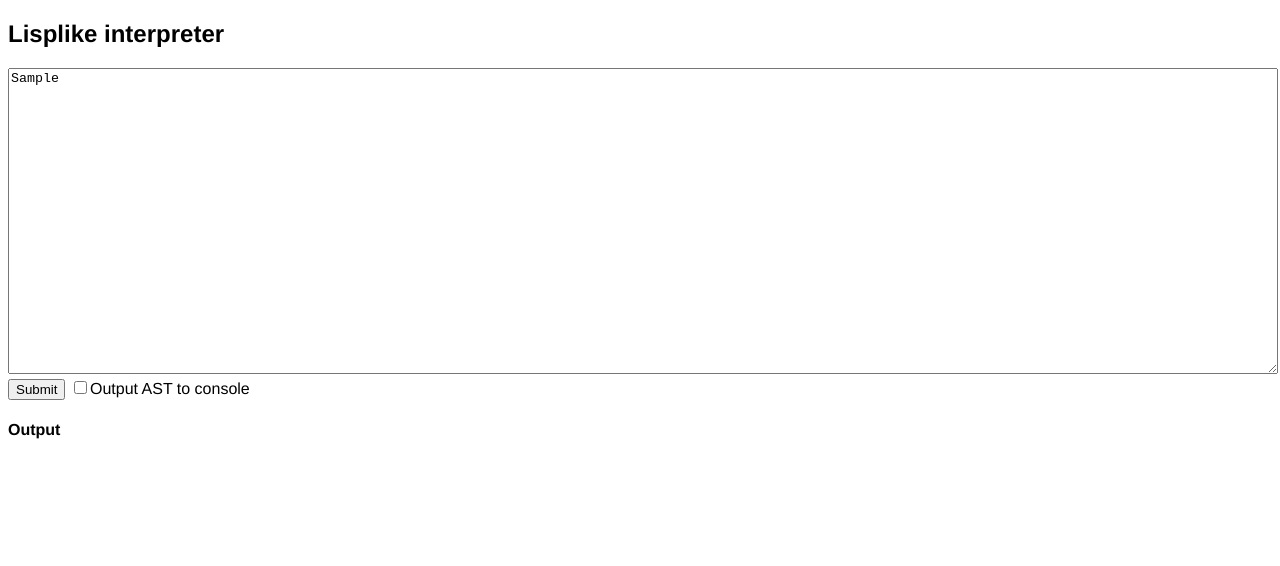
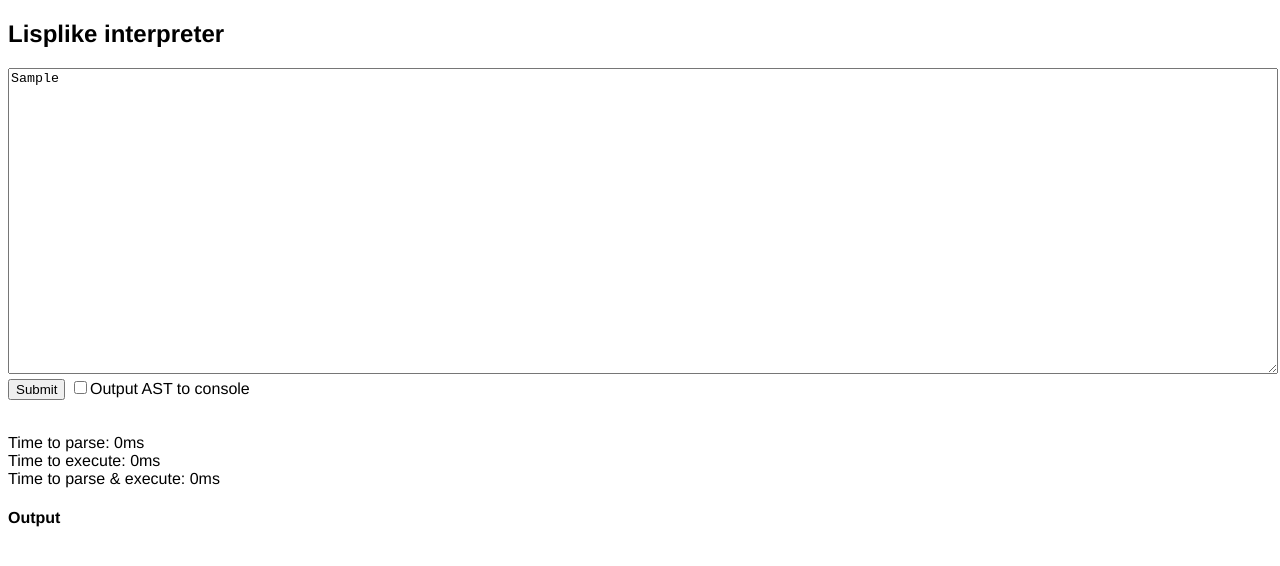
Before and after one commit to sfplayer247/lisplike, a website built with Parcel: page tryit.html in a window 1280 px wide. Both pictures are taken after typing "Sample" into the empty fields and a click on the button "Submit". Built offline with nearby package versions, Linux system fonts and the light colour scheme.

Commit message:
Added execution and parse time measurements to the interpreter.

```diff
--- a/package.json
+++ b/package.json
@@ -13,7 +13,6 @@
   },
   "devDependencies": {
     "@types/jest": "23.3.9",
-    "jsdoc": "3.5.5",
     "parcel-bundler": "^1.6.1"
   },
   "keywords": []
--- a/tryit.html
+++ b/tryit.html
@@ -19,6 +19,7 @@
     <textarea id="input"></textarea> <br />
     <button id="runcode">Submit</button>
 	  <input type="checkbox" id="parseCheckbox">Output AST to console
+    <p id="time"></p>
     <h4>Output</h4>
     <p id="output"></p>
     <script src="src/parseCode.js" type="module"></script>
--- a/website/tryit.js
+++ b/website/tryit.js
@@ -2,12 +2,27 @@ import Enviroment from "../src/env.js";
 
 function runcode() {
   var code = document.getElementById("input").value;
-  if (document.getElementById('parseCheckbox').checked) {
-    console.dir(new Enviroment().parse(code))
+
+  var env = new Enviroment();
+
+  var start = window.performance.now();
+  var ast = env.parse(code);
+  var end = window.performance.now();
+
+  var parseTime = end - start;
+  if (document.getElementById("parseCheckbox").checked) {
+    console.dir(ast);
   }
-  document.getElementById("output").innerText = new Enviroment().run(
-    code
-  ).output;
+
+  start = window.performance.now();
+  env.execute(ast, env);
+  end = window.performance.now();
+
+  document.getElementById("output").innerText = env.output;
+  document.getElementById("time").innerText = `
+  Time to parse: ${parseTime}ms
+  Time to execute: ${end - start}ms
+  Time to parse & execute: ${parseTime + end - start}ms`;
 }
 
 // Load any example code
```
